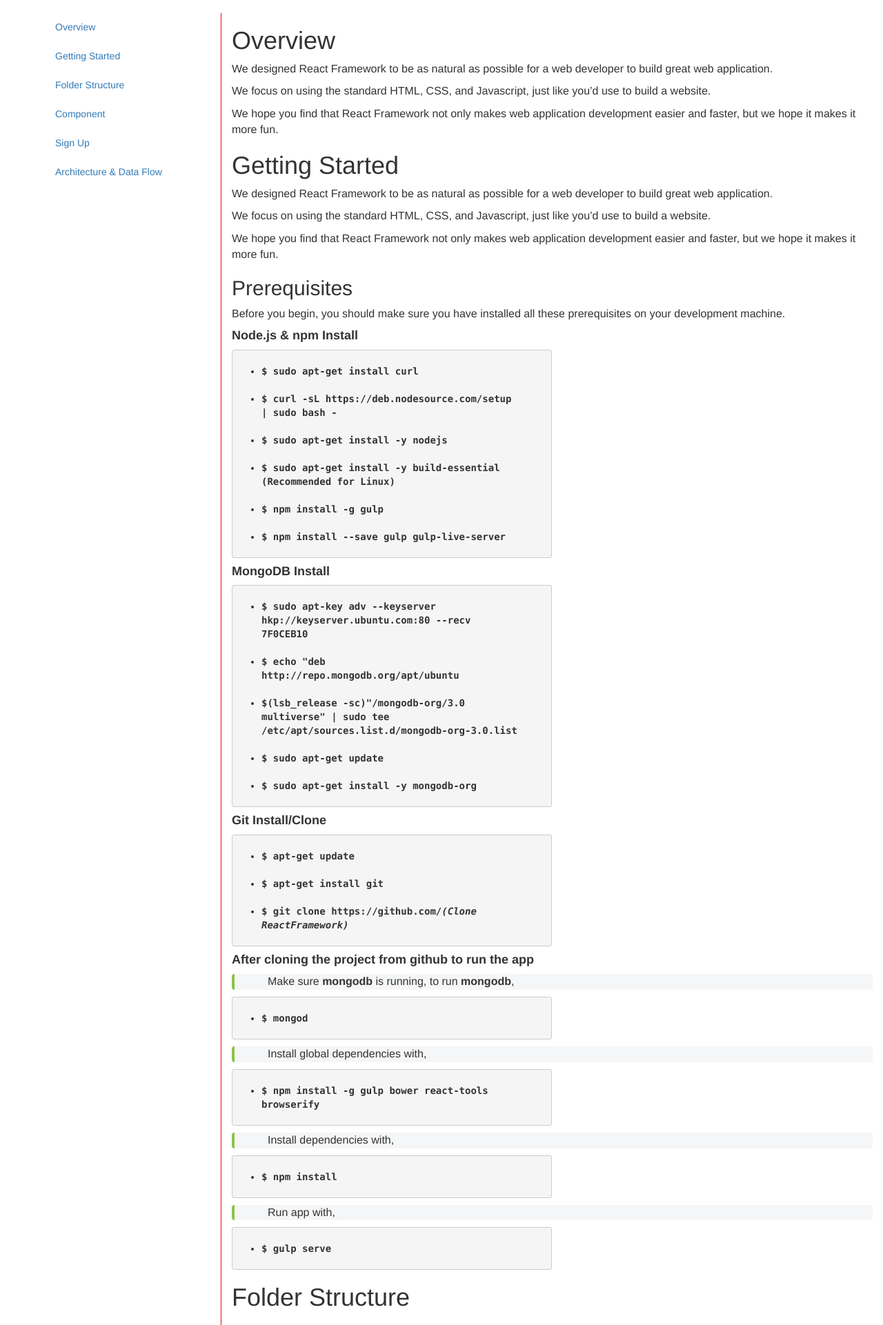
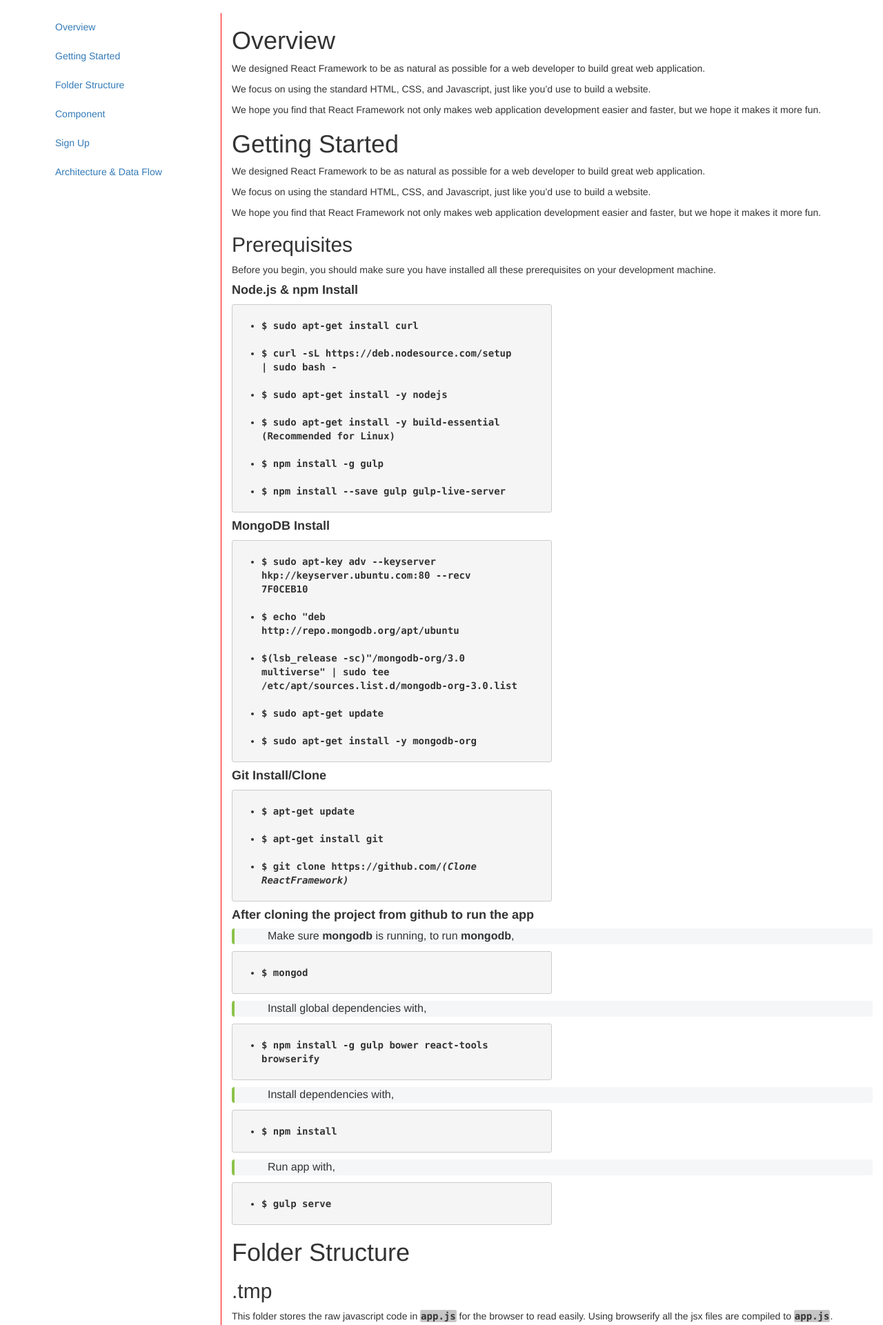
Before and after one commit to tech-dojo/mern-doc, a PHP site: page /doc.html in a window 1280 px wide. Shown: the part 51-1972 px from the top of the page at 69% size. Run offline with PHP 8.4, Linux system fonts and the light colour scheme.

Commit message:
Merge Complete: frontEndCode Branch & Master Branch

```diff
--- a/css/doc.css
+++ b/css/doc.css
@@ -61,6 +61,6 @@
     /* border-bottom-left-radius: 0; */
 }
 
-p {
+/*p {
       font-size: 16px;
-}
+}*/
```
Also changed, not shown: 1 other file.
